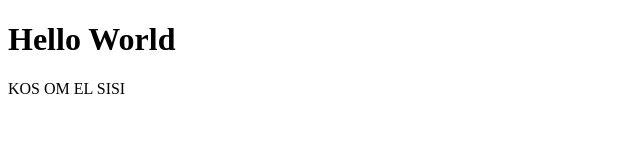
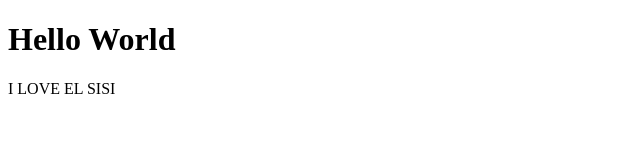
Before and after one commit to mohannadabdelall/mohannadabdelall.github.io, a plain HTML site: page index.html in a window 1280 px wide. Shown: the full height of the page, 0-640 px from the left. Drawn offline with Linux system fonts and the light colour scheme.

Commit message:
Update index.html

```diff
--- a/index.html
+++ b/index.html
@@ -2,6 +2,6 @@
 <html>
 <body>
 <h1>Hello World</h1>
-<p>KOS OM EL SISI</p>
+<p>I LOVE EL SISI</p>
 </body>
 </html>
```
